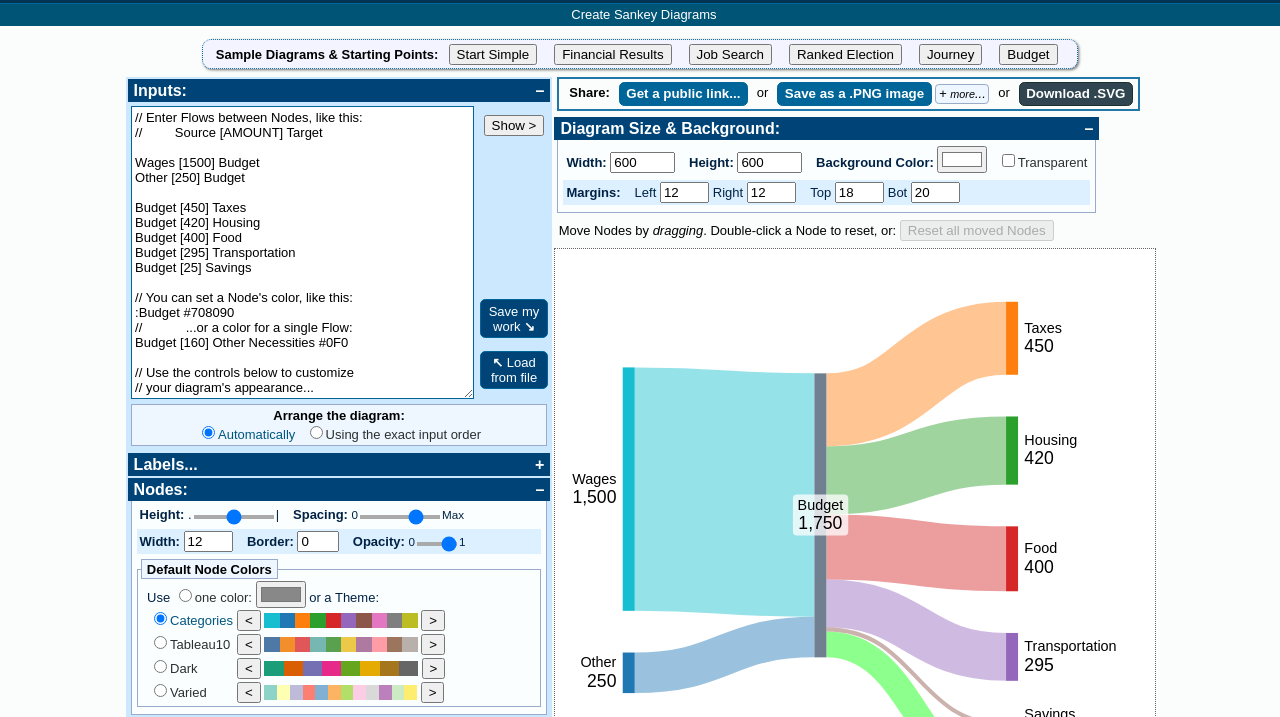
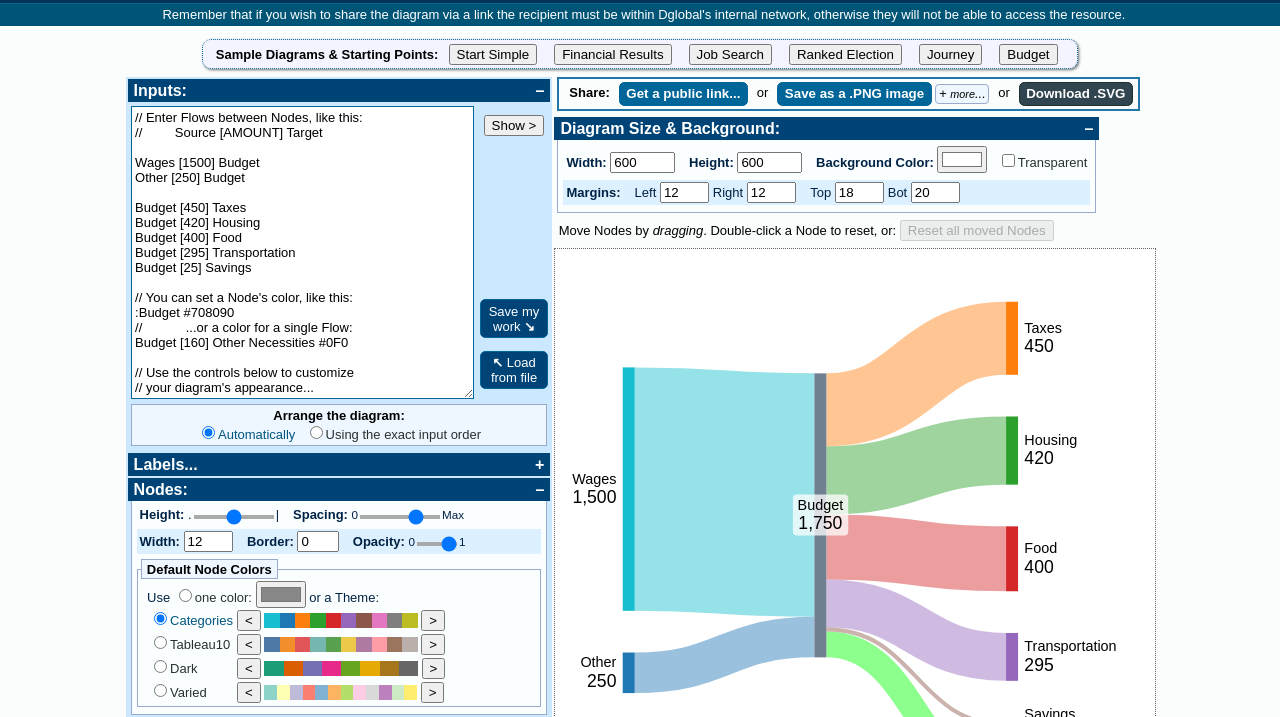
Before and after one commit to Daniellop1/sankey, a plain HTML site: page index.html in a window 1280 px wide. Shown: the part 38-755 px from the top of the page. Drawn offline with nearby package versions, Linux system fonts and the light colour scheme.

Commit message:
Update index.html

```diff
--- a/index.html
+++ b/index.html
@@ -14,9 +14,7 @@
 <meta name="description" content="Make beautiful Sankey diagrams. Export them as images or SVG with this free data visualization tool." />
 <meta property="og:title" content="SankeyMATIC: Build a Sankey Diagram" />
 <meta property="og:type" content="website" />
-<meta property="og:url" content="https://sankeymatic.com/build/" />
 <meta property="og:description" content="Make beautiful flow diagrams. Export them as images or SVG." />
-<meta property="og:site_name" content="SankeyMATIC.com" />
 <meta property="og:locale" content="en_US" />
 <meta property="og:image" content="https://sankeymatic.com/build/i/2024-01-04-card-image.png" />
 <meta property="og:image:type" content="image/png" />
@@ -33,7 +31,7 @@
   <a href="/" title="SankeyMATIC home page" class="header__logo hs f-middle align-center"><img alt="SankeyMATIC logo" src="i/SKM-trsp-300.png" height="27" width="27" class="skm_logo_small" />&nbsp;Dglobal Sankey Diagram Creator</a>
   </nav>
 </header>
-<div class="callout-container pad-small">Create Sankey Diagrams</div>
+<div class="callout-container pad-small">Remember that if you wish to share the diagram via a link the recipient must be within Dglobal's internal network, otherwise they will not be able to access the resource.</div>
 
 <main>
 <div id="example_diagrams" class="text_center">
```
